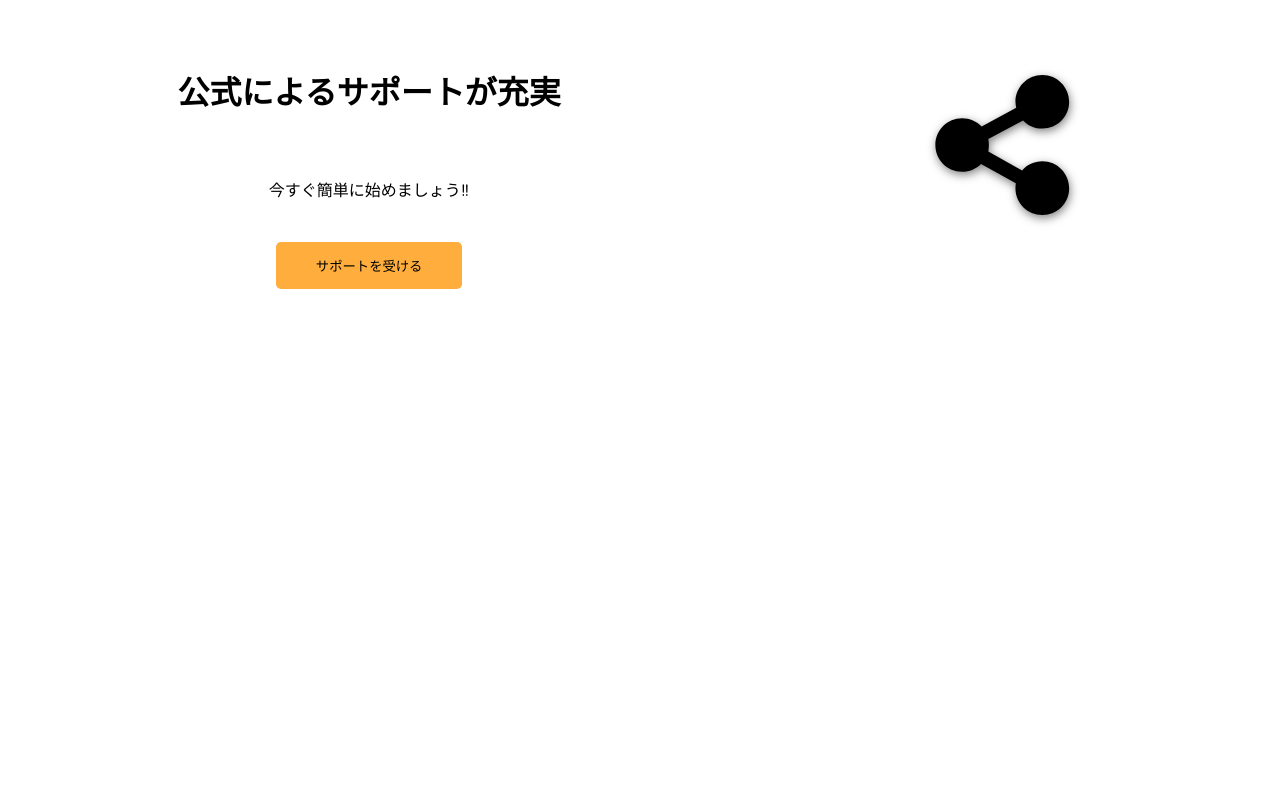
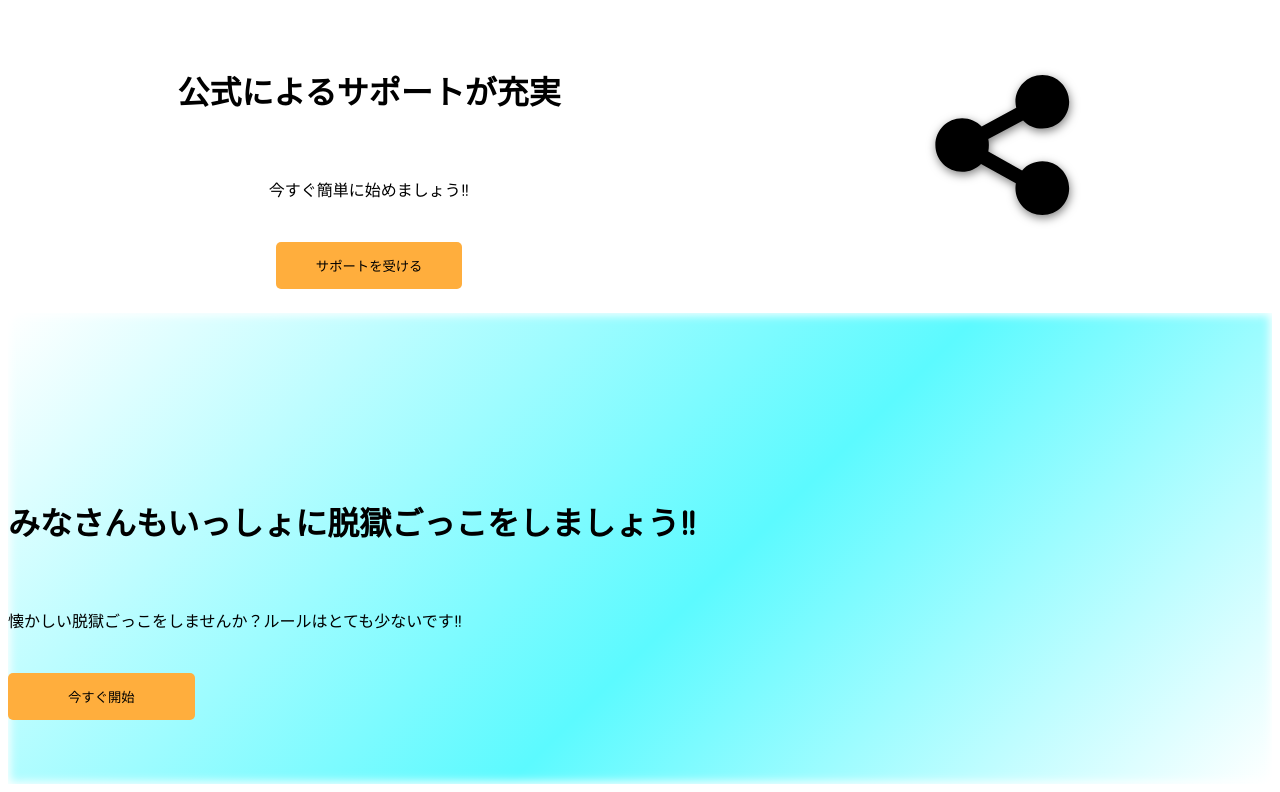
Before and after one commit to Sinkameto/PrivateServer, a plain HTML site: page index.html in a window 1280 px wide. Shown: the part 1050-1842 px from the top of the page. Before the commit the page ends 1371 px from the top, so only its background shows below. Drawn offline with Linux system fonts and the light colour scheme.

Commit message:
privateserver3

```diff
--- a/index.html
+++ b/index.html
@@ -11,7 +11,7 @@
         <div class="section-01">
             <h1 class="heading">簡単に脱獄ごっこをプレイしよう</h1>
             <p class="text">途中につまずいてしまっても大丈夫。開発者によるサポートが行えます!現在はDiscord、パラレル、XのDMに対応しています!!</p>
-            <button class="button">手軽にはじめる</button>
+            <button class="button" ><a href="#start">手軽にはじめる</a></button>
             <img class="photo" src="img/gameplay.png" alt="" height="400">
         </div>
         <div class="section-02">
@@ -25,7 +25,12 @@
           <p class="text">今すぐ簡単に始めましょう!!</p>
           <button class="button">サポートを受ける</button>
           <img class="photo" src="img/sns.svg" alt="" height="200">
-      </div>
+        </div>
+        <div class="section-04" id="start">
+          <h1 class="heading">みなさんもいっしょに脱獄ごっこをしましょう!!</h1>
+          <p class="text">懐かしい脱獄ごっこをしませんか？ルールはとても少ないです!!</p>
+          <button class="button">今すぐ開始</button>
+        </div>
     </div>
   </body>
 </html>
--- a/style.css
+++ b/style.css
@@ -3,6 +3,9 @@
 @import url('https://fonts.googleapis.com/css2?family=M+PLUS+Rounded+1c:wght@400&family=Varela+Round&display=swap');
 body {
 font-family: 'M PLUS Rounded 1c', sans-serif;
+}
+html {
+    scroll-behavior: smooth;
 }
 .fullbleed {
     display: grid;
@@ -10,6 +13,7 @@ font-family: 'M PLUS Rounded 1c', sans-serif;
     > * {
         grid-column: 1 / -1;
     }
+
 }
 .section-01 {
 
@@ -26,6 +30,10 @@ font-family: 'M PLUS Rounded 1c', sans-serif;
     row-gap: 24px;
     justify-items: center;
     text-align: center;
+    a {
+        text-decoration: none;
+        color: #000000;
+    }
     > .heading {
         grid-area: heading;
         animation: slideIn 0.4s forwards;
@@ -42,6 +50,7 @@ font-family: 'M PLUS Rounded 1c', sans-serif;
         height: 3.5em;
         border-radius: 5px;
         animation: slideIn 1.2s forwards;
+
     }
     > .photo {
         grid-area: photo;
@@ -49,6 +58,7 @@ font-family: 'M PLUS Rounded 1c', sans-serif;
         box-shadow: 0 10px 25px 0 rgba(0, 0, 0, .5);
         animation: slideIn 1.6s forwards;
     }
+
 }
 .section-02 {
     animation: slideIn 2s forwards;
@@ -126,6 +136,47 @@ font-family: 'M PLUS Rounded 1c', sans-serif;
         animation: slideIn 1.6s forwards;
     }
 }
+.section-04 {
+    background: linear-gradient(-225deg, #ffffff 0%, #5cfaff 56%, #ffffff 100%);
+    box-shadow: inset 0 0 10px 2px #FFF;
+    animation: slideIn 2s forwards;
+    display: grid;
+    grid-template-areas:
+        ". ."
+        "heading photo"
+        "text photo"
+        "button photo"
+        ". photo";
+    grid-template-columns: 4fr 3fr;
+    grid-template-rows: 140px repeat(3, auto) 40px;
+    row-gap: 24px;
+    justify-items: start;
+    text-align: left;
+    > .heading {
+        grid-area: heading;
+        animation: slideIn 0.4s forwards;
+    }
+    > .text {
+        grid-area: text;
+        animation: slideIn 0.8s forwards;
+    }
+    > .button {
+        grid-area: button;
+        border: none;
+        background: rgb(255, 174, 61);
+        width: 14em;
+        height: 3.5em;
+        border-radius: 5px;
+        animation: slideIn 1.2s forwards;
+    }
+    > .photo {
+        grid-area: photo;
+        border-radius: 10px;
+        filter:drop-shadow(1px 3px 5px rgba(0, 0, 0, 0.5));
+        animation: slideIn 1.6s forwards;
+    }
+}
+
 @keyframes slideIn {
     0% {
       opacity: 0;
```
